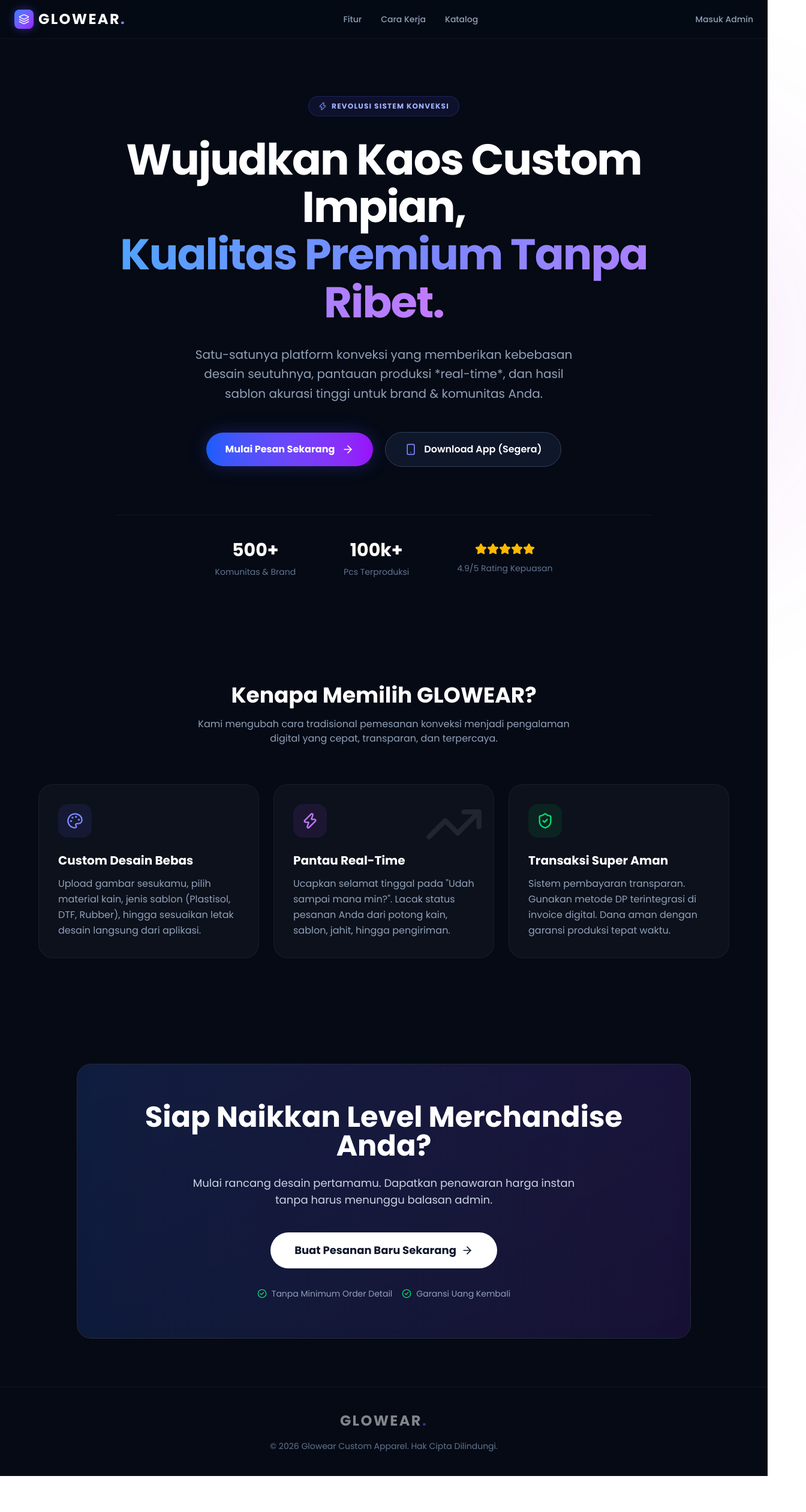
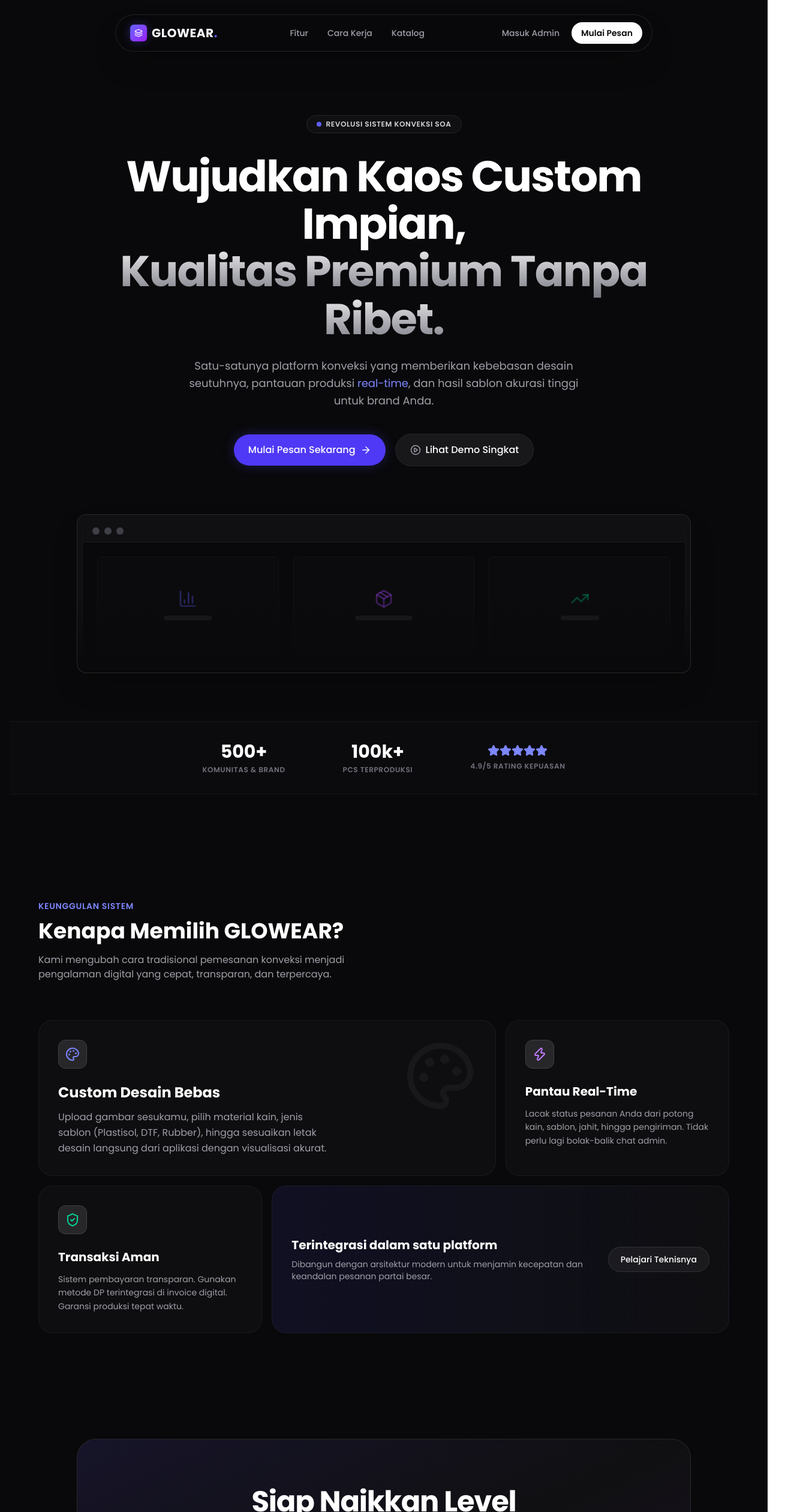
Before and after one commit to restuanggia-del/glowear, a Next.js app in the folder cms-admin/: page / in a window 1280 px wide. Shown: the top 2520 px of the page at 60% size, 1344 px wide, since content can reach past the window. Before the commit the page ends 2460 px from the top, so only its background shows below. Built offline with nearby package versions, Linux system fonts and the light colour scheme.

Commit message:
update landing page dan tambahkan layout baru untuk section testimoni

```diff
--- a/cms-admin/app/page.tsx
+++ b/cms-admin/app/page.tsx
@@ -8,138 +8,189 @@
   Star,
   TrendingUp,
   Layers,
-  CheckCircle2
+  CheckCircle2,
+  PlayCircle,
+  BarChart3,
+  Package
 } from "lucide-react";
 
 export default function Home() {
   return (
-    <div className="min-h-screen bg-[#050A15] font-sans selection:bg-indigo-500/30 selection:text-indigo-200 text-slate-300 overflow-hidden">
+    <div className="min-h-screen bg-[#09090B] font-sans selection:bg-indigo-500/30 selection:text-indigo-200 text-slate-300 overflow-hidden relative">
 
-      {/* Background Glow Effects (Branding GLOWEAR) */}
-      <div className="absolute top-[-10%] left-1/2 -translate-x-1/2 w-[800px] h-[500px] bg-gradient-to-r from-blue-600 via-indigo-600 to-purple-600 opacity-20 blur-[120px] rounded-full pointer-events-none -z-10"></div>
-      <div className="absolute bottom-[-10%] right-[-5%] w-[600px] h-[600px] bg-gradient-to-l from-purple-600 to-pink-600 opacity-10 blur-[150px] rounded-full pointer-events-none -z-10"></div>
+      {/* SaaS Grid Background & Radial Gradients */}
+      <div className="absolute inset-0 bg-[linear-gradient(to_right,#4f4f4f12_1px,transparent_1px),linear-gradient(to_bottom,#4f4f4f12_1px,transparent_1px)] bg-[size:24px_24px] [mask-image:radial-gradient(ellipse_60%_50%_at_50%_0%,#000_70%,transparent_100%)] pointer-events-none -z-20"></div>
 
-      {/* Navbar Premium Glassmorphism */}
-      <nav className="fixed top-0 w-full px-6 py-4 flex justify-between items-center z-50 bg-[#050A15]/70 backdrop-blur-md border-b border-white/5 transition-all">
-        <div className="flex items-center gap-2">
-          <div className="w-8 h-8 rounded-lg bg-gradient-to-br from-blue-500 to-purple-600 flex items-center justify-center shadow-[0_0_15px_rgba(79,70,229,0.5)]">
-            <Layers size={18} className="text-white" />
+      {/* Background Glow Effects */}
+      <div className="absolute top-[-10%] left-1/2 -translate-x-1/2 w-[800px] h-[400px] bg-indigo-600/20 blur-[120px] rounded-full pointer-events-none -z-10"></div>
+      <div className="absolute top-[20%] right-[-5%] w-[400px] h-[400px] bg-purple-600/10 blur-[100px] rounded-full pointer-events-none -z-10"></div>
+
+      {/* Navbar Floating Pill (Finorio Style) */}
+      <div className="fixed top-6 w-full flex justify-center z-50 px-4">
+        <nav className="w-full max-w-4xl px-4 py-3 flex justify-between items-center bg-[#09090B]/60 backdrop-blur-xl border border-white/10 rounded-full shadow-2xl transition-all">
+          <div className="flex items-center gap-2 pl-2">
+            <div className="w-7 h-7 rounded-md bg-gradient-to-br from-indigo-500 to-purple-600 flex items-center justify-center shadow-[0_0_15px_rgba(79,70,229,0.4)]">
+              <Layers size={14} className="text-white" />
             </div>
-          <div className="text-2xl font-black text-white tracking-widest">
-        GLOWEAR<span className="text-transparent bg-clip-text bg-gradient-to-r from-blue-400 to-purple-500">.</span>
+            <div className="text-xl font-bold text-white tracking-wide">
+              GLOWEAR<span className="text-indigo-500">.</span>
             </div>
           </div>
 
           <div className="hidden md:flex items-center gap-8 text-sm font-medium">
-      <a href="#fitur" className="text-slate-400 hover:text-white transition-colors">Fitur</a>
-      <a href="#cara-kerja" className="text-slate-400 hover:text-white transition-colors">Cara Kerja</a>
-      <a href="#katalog" className="text-slate-400 hover:text-white transition-colors">Katalog</a>
+            <a href="#fitur" className="text-zinc-400 hover:text-white transition-colors">Fitur</a>
+            <a href="#cara-kerja" className="text-zinc-400 hover:text-white transition-colors">Cara Kerja</a>
+            <a href="#katalog" className="text-zinc-400 hover:text-white transition-colors">Katalog</a>
           </div>
 
-    <div className="flex items-center gap-4">
-      <a
-        href="/dashboard"
-        className="hidden md:block text-sm font-medium text-slate-400 hover:text-white transition-colors"
-      >
+          <div className="flex items-center gap-3">
+            <a href="/dashboard" className="hidden md:block text-sm font-medium text-zinc-400 hover:text-white transition-colors px-2">
               Masuk Admin
             </a>
-      {/* <button className="px-5 py-2.5 bg-white/10 hover:bg-white/20 border border-white/10 rounded-full text-white text-sm font-semibold transition-all">
-        Login / Daftar
-      </button> */}
+            <button className="px-4 py-2 bg-white text-zinc-950 hover:bg-zinc-200 rounded-full text-sm font-semibold transition-all">
+              Mulai Pesan
+            </button>
           </div>
         </nav>
+      </div>
 
       {/* Hero Section */}
-      <main className="relative flex flex-col items-center justify-center pt-40 pb-20 px-4 text-center">
+      <main className="relative flex flex-col items-center justify-center pt-48 pb-20 px-4 text-center">
 
         {/* Badge Label */}
-        <div className="inline-flex items-center gap-2 px-4 py-2 rounded-full bg-indigo-500/10 border border-indigo-500/20 text-indigo-300 text-xs font-bold uppercase tracking-widest mb-8 animate-fade-in-up">
-          <Zap size={14} className="text-indigo-400" />
-          Revolusi Sistem Konveksi
+        <div className="inline-flex items-center gap-2 px-4 py-1.5 rounded-full bg-zinc-900/50 border border-zinc-800 text-zinc-300 text-xs font-semibold uppercase tracking-wider mb-8 backdrop-blur-sm">
+          <span className="flex h-2 w-2 rounded-full bg-indigo-500 animate-pulse"></span>
+          Revolusi Sistem Konveksi SOA
         </div>
 
         {/* Headline Utama */}
-        <h1 className="max-w-5xl text-5xl md:text-7xl font-black text-white tracking-tight leading-[1.1] mb-8">
+        <h1 className="max-w-5xl text-5xl md:text-7xl font-bold text-white tracking-tight leading-[1.1] mb-6">
           Wujudkan Kaos Custom Impian, <br className="hidden md:block" />
-          <span className="text-transparent bg-clip-text bg-gradient-to-r from-blue-400 via-indigo-400 to-purple-400 drop-shadow-sm">
+          <span className="text-transparent bg-clip-text bg-gradient-to-b from-white to-zinc-500">
             Kualitas Premium Tanpa Ribet.
           </span>
         </h1>
 
         {/* Sub-headline */}
-        <p className="max-w-2xl text-lg md:text-xl text-slate-400 mb-12 leading-relaxed">
-          Satu-satunya platform konveksi yang memberikan kebebasan desain seutuhnya, pantauan produksi *real-time*, dan hasil sablon akurasi tinggi untuk brand & komunitas Anda.
+        <p className="max-w-2xl text-lg text-zinc-400 mb-10 leading-relaxed">
+          Satu-satunya platform konveksi yang memberikan kebebasan desain seutuhnya, pantauan produksi <span className="text-indigo-400">real-time</span>, dan hasil sablon akurasi tinggi untuk brand Anda.
         </p>
 
         {/* Call to Action Buttons */}
-        <div className="flex flex-col sm:flex-row items-center gap-5 w-full justify-center">
-          <button className="group flex items-center justify-center gap-3 w-full sm:w-auto px-8 py-4 bg-gradient-to-r from-blue-600 to-purple-600 hover:from-blue-500 hover:to-purple-500 text-white rounded-full font-bold transition-all shadow-[0_0_30px_rgba(79,70,229,0.3)] hover:shadow-[0_0_40px_rgba(79,70,229,0.5)] hover:-translate-y-1">
+        <div className="flex flex-col sm:flex-row items-center gap-4 w-full justify-center mb-20">
+          <button className="group flex items-center justify-center gap-2 w-full sm:w-auto px-6 py-3.5 bg-indigo-600 hover:bg-indigo-500 text-white rounded-full font-medium transition-all shadow-[0_0_20px_rgba(79,70,229,0.3)]">
             Mulai Pesan Sekarang
-            <ArrowRight size={20} className="group-hover:translate-x-1 transition-transform" />
+            <ArrowRight size={18} className="group-hover:translate-x-1 transition-transform" />
           </button>
 
-          <button className="group flex items-center justify-center gap-3 w-full sm:w-auto px-8 py-4 bg-[#0F172A] hover:bg-[#1E293B] text-white border border-slate-700 rounded-full font-semibold transition-all">
-            <Smartphone size={20} className="text-indigo-400 group-hover:animate-bounce" />
-            Download App (Segera)
+          <button className="group flex items-center justify-center gap-2 w-full sm:w-auto px-6 py-3.5 bg-zinc-900 hover:bg-zinc-800 text-white border border-zinc-800 rounded-full font-medium transition-all">
+            <PlayCircle size={18} className="text-zinc-400 group-hover:text-white transition-colors" />
+            Lihat Demo Singkat
           </button>
         </div>
 
-        {/* Social Proof / Stats */}
-        <div className="mt-20 pt-10 border-t border-white/5 w-full max-w-4xl flex flex-col md:flex-row items-center justify-center gap-10 md:gap-20">
-          <div className="flex flex-col items-center gap-2">
+        {/* Dashboard Mockup (SaaS Vibe) */}
+        <div className="w-full max-w-5xl mx-auto p-2 bg-zinc-900/50 rounded-2xl border border-white/10 backdrop-blur-sm shadow-2xl relative">
+          <div className="absolute inset-0 bg-gradient-to-t from-[#09090B] via-transparent to-transparent z-10 rounded-2xl pointer-events-none"></div>
+          <div className="bg-zinc-950 rounded-xl border border-white/5 overflow-hidden">
+            {/* Window Controls */}
+            <div className="flex items-center gap-2 px-4 py-3 border-b border-white/5 bg-zinc-900/50">
+              <div className="w-3 h-3 rounded-full bg-zinc-700"></div>
+              <div className="w-3 h-3 rounded-full bg-zinc-700"></div>
+              <div className="w-3 h-3 rounded-full bg-zinc-700"></div>
+            </div>
+            {/* Fake Dashboard Body */}
+            <div className="p-6 grid grid-cols-1 md:grid-cols-3 gap-6 opacity-70">
+              <div className="h-40 rounded-lg border border-white/5 bg-zinc-900/30 flex flex-col justify-center items-center gap-3">
+                <BarChart3 size={32} className="text-indigo-500/50" />
+                <div className="h-2 w-20 bg-zinc-800 rounded-full"></div>
+              </div>
+              <div className="h-40 rounded-lg border border-white/5 bg-zinc-900/30 flex flex-col justify-center items-center gap-3">
+                <Package size={32} className="text-purple-500/50" />
+                <div className="h-2 w-24 bg-zinc-800 rounded-full"></div>
+              </div>
+              <div className="h-40 rounded-lg border border-white/5 bg-zinc-900/30 flex flex-col justify-center items-center gap-3">
+                <TrendingUp size={32} className="text-emerald-500/50" />
+                <div className="h-2 w-16 bg-zinc-800 rounded-full"></div>
+              </div>
+            </div>
+          </div>
+        </div>
+
+        {/* Social Proof / Stats Ticker */}
+        <div className="mt-20 border-y border-white/5 w-full bg-zinc-900/20 py-8 flex flex-col md:flex-row items-center justify-center gap-10 md:gap-24">
+          <div className="flex flex-col items-center gap-1">
             <h4 className="text-3xl font-bold text-white">500+</h4>
-            <p className="text-sm text-slate-500">Komunitas & Brand</p>
+            <p className="text-xs text-zinc-500 uppercase tracking-wider font-semibold">Komunitas & Brand</p>
           </div>
-          <div className="flex flex-col items-center gap-2">
+          <div className="flex flex-col items-center gap-1">
             <h4 className="text-3xl font-bold text-white">100k+</h4>
-            <p className="text-sm text-slate-500">Pcs Terproduksi</p>
+            <p className="text-xs text-zinc-500 uppercase tracking-wider font-semibold">Pcs Terproduksi</p>
           </div>
-          <div className="flex flex-col items-center gap-2">
-            <div className="flex text-amber-400 mb-1">
+          <div className="flex flex-col items-center gap-1">
+            <div className="flex text-indigo-400 mb-1">
               {[...Array(5)].map((_, i) => <Star key={i} size={20} fill="currentColor" />)}
             </div>
-            <p className="text-sm text-slate-500">4.9/5 Rating Kepuasan</p>
+            <p className="text-xs text-zinc-500 uppercase tracking-wider font-semibold">4.9/5 Rating Kepuasan</p>
           </div>
         </div>
       </main>
 
-      {/* Value Proposition / Features Section */}
+      {/* Features Section - Bento Grid */}
       <section id="fitur" className="py-24 px-6 relative">
         <div className="max-w-6xl mx-auto">
-          <div className="text-center mb-16">
+          <div className="mb-16">
+            <div className="text-indigo-400 text-sm font-semibold tracking-wider uppercase mb-3">Keunggulan Sistem</div>
             <h2 className="text-3xl md:text-4xl font-bold text-white mb-4">Kenapa Memilih GLOWEAR?</h2>
-            <p className="text-slate-400 max-w-2xl mx-auto">Kami mengubah cara tradisional pemesanan konveksi menjadi pengalaman digital yang cepat, transparan, dan terpercaya.</p>
+            <p className="text-zinc-400 max-w-xl">Kami mengubah cara tradisional pemesanan konveksi menjadi pengalaman digital yang cepat, transparan, dan terpercaya.</p>
           </div>
 
-          <div className="grid grid-cols-1 md:grid-cols-3 gap-6">
-            {/* Feature 1 */}
-            <div className="group bg-white/[0.03] hover:bg-white/[0.05] border border-white/5 hover:border-indigo-500/30 p-8 rounded-3xl transition-all duration-300">
-              <div className="h-14 w-14 rounded-2xl bg-indigo-500/10 text-indigo-400 flex items-center justify-center mb-6 group-hover:scale-110 transition-transform">
-                <Palette size={28} />
+          <div className="grid grid-cols-1 md:grid-cols-3 gap-4">
+            {/* Feature 1 - Large spanning card */}
+            <div className="md:col-span-2 group bg-zinc-900/40 border border-white/5 hover:border-indigo-500/30 p-8 rounded-3xl transition-all duration-300 relative overflow-hidden">
+              <div className="absolute top-0 right-0 p-8 opacity-5 group-hover:opacity-10 transition-opacity">
+                <Palette size={120} />
               </div>
-              <h3 className="text-xl font-bold text-white mb-3">Custom Desain Bebas</h3>
-              <p className="text-slate-400 leading-relaxed">Upload gambar sesukamu, pilih material kain, jenis sablon (Plastisol, DTF, Rubber), hingga sesuaikan letak desain langsung dari aplikasi.</p>
+              <div className="h-12 w-12 rounded-xl bg-zinc-800 border border-zinc-700 text-indigo-400 flex items-center justify-center mb-6 relative z-10">
+                <Palette size={24} />
+              </div>
+              <h3 className="text-2xl font-bold text-white mb-3 relative z-10">Custom Desain Bebas</h3>
+              <p className="text-zinc-400 leading-relaxed max-w-md relative z-10">
+                Upload gambar sesukamu, pilih material kain, jenis sablon (Plastisol, DTF, Rubber), hingga sesuaikan letak desain langsung dari aplikasi dengan visualisasi akurat.
+              </p>
             </div>
 
             {/* Feature 2 */}
-            <div className="group bg-white/[0.03] hover:bg-white/[0.05] border border-white/5 hover:border-purple-500/30 p-8 rounded-3xl transition-all duration-300 relative overflow-hidden">
-              <div className="absolute top-0 right-0 p-4 opacity-10 group-hover:opacity-20 transition-opacity">
-                <TrendingUp size={100} />
+            <div className="group bg-zinc-900/40 border border-white/5 hover:border-purple-500/30 p-8 rounded-3xl transition-all duration-300">
+              <div className="h-12 w-12 rounded-xl bg-zinc-800 border border-zinc-700 text-purple-400 flex items-center justify-center mb-6">
+                <Zap size={24} />
               </div>
-              <div className="h-14 w-14 rounded-2xl bg-purple-500/10 text-purple-400 flex items-center justify-center mb-6 group-hover:scale-110 transition-transform relative z-10">
-                <Zap size={28} />
-              </div>
-              <h3 className="text-xl font-bold text-white mb-3 relative z-10">Pantau Real-Time</h3>
-              <p className="text-slate-400 leading-relaxed relative z-10">Ucapkan selamat tinggal pada "Udah sampai mana min?". Lacak status pesanan Anda dari potong kain, sablon, jahit, hingga pengiriman.</p>
+              <h3 className="text-xl font-bold text-white mb-3">Pantau Real-Time</h3>
+              <p className="text-zinc-400 leading-relaxed text-sm">
+                Lacak status pesanan Anda dari potong kain, sablon, jahit, hingga pengiriman. Tidak perlu lagi bolak-balik chat admin.
+              </p>
             </div>
 
             {/* Feature 3 */}
-            <div className="group bg-white/[0.03] hover:bg-white/[0.05] border border-white/5 hover:border-green-500/30 p-8 rounded-3xl transition-all duration-300">
-              <div className="h-14 w-14 rounded-2xl bg-green-500/10 text-green-400 flex items-center justify-center mb-6 group-hover:scale-110 transition-transform">
-                <ShieldCheck size={28} />
+            <div className="group bg-zinc-900/40 border border-white/5 hover:border-emerald-500/30 p-8 rounded-3xl transition-all duration-300">
+              <div className="h-12 w-12 rounded-xl bg-zinc-800 border border-zinc-700 text-emerald-400 flex items-center justify-center mb-6">
+                <ShieldCheck size={24} />
               </div>
-              <h3 className="text-xl font-bold text-white mb-3">Transaksi Super Aman</h3>
-              <p className="text-slate-400 leading-relaxed">Sistem pembayaran transparan. Gunakan metode DP terintegrasi di invoice digital. Dana aman dengan garansi produksi tepat waktu.</p>
+              <h3 className="text-xl font-bold text-white mb-3">Transaksi Aman</h3>
+              <p className="text-zinc-400 leading-relaxed text-sm">
+                Sistem pembayaran transparan. Gunakan metode DP terintegrasi di invoice digital. Garansi produksi tepat waktu.
+              </p>
+            </div>
+
+            {/* Feature 4 - Bottom spanning */}
+            <div className="md:col-span-2 group bg-gradient-to-r from-indigo-900/20 to-zinc-900/40 border border-white/5 p-8 rounded-3xl flex flex-col md:flex-row items-center justify-between gap-6">
+              <div>
+                <h3 className="text-xl font-bold text-white mb-2">Terintegrasi dalam satu platform</h3>
+                <p className="text-zinc-400 text-sm">Dibangun dengan arsitektur modern untuk menjamin kecepatan dan keandalan pesanan partai besar.</p>
+              </div>
+              <button className="px-5 py-2.5 bg-white/5 hover:bg-white/10 border border-white/10 rounded-full text-white text-sm font-medium whitespace-nowrap transition-colors">
+                Pelajari Teknisnya
+              </button>
             </div>
           </div>
         </div>
@@ -147,24 +198,24 @@
 
       {/* Bottom CTA Section */}
       <section className="py-20 px-6">
-        <div className="max-w-5xl mx-auto relative rounded-3xl overflow-hidden border border-white/10 bg-gradient-to-br from-slate-900 to-[#0A1020] p-10 md:p-16 text-center">
+        <div className="max-w-5xl mx-auto relative rounded-[2rem] overflow-hidden border border-white/10 bg-zinc-900/50 p-12 md:p-20 text-center">
           {/* Internal Glow for Box */}
-          <div className="absolute inset-0 bg-gradient-to-r from-blue-600/10 to-purple-600/10 backdrop-blur-sm z-0"></div>
+          <div className="absolute inset-0 bg-gradient-to-br from-indigo-600/10 via-transparent to-purple-600/10 z-0"></div>
 
           <div className="relative z-10">
-            <h2 className="text-3xl md:text-5xl font-bold text-white mb-6">Siap Naikkan Level Merchandise Anda?</h2>
-            <p className="text-lg text-slate-300 mb-10 max-w-2xl mx-auto">Mulai rancang desain pertamamu. Dapatkan penawaran harga instan tanpa harus menunggu balasan admin.</p>
-            <button className="flex items-center mx-auto justify-center gap-2 px-10 py-4 bg-white text-slate-900 rounded-full font-bold text-lg hover:bg-slate-200 hover:scale-105 transition-all">
-              Buat Pesanan Baru Sekarang
-              <ArrowRight size={20} />
+            <h2 className="text-3xl md:text-5xl font-bold text-white mb-6 tracking-tight">Siap Naikkan Level <br/> Merchandise Anda?</h2>
+            <p className="text-zinc-400 mb-10 max-w-xl mx-auto">Mulai rancang desain pertamamu. Dapatkan penawaran harga instan tanpa harus menunggu balasan admin.</p>
+            <button className="flex items-center mx-auto justify-center gap-2 px-8 py-4 bg-white text-zinc-950 rounded-full font-bold hover:bg-zinc-200 transition-all shadow-[0_0_20px_rgba(255,255,255,0.1)]">
+              Buat Pesanan Baru
+              <ArrowRight size={18} />
             </button>
 
-            <div className="flex flex-wrap justify-center gap-4 mt-8">
-              <div className="flex items-center gap-2 text-sm text-slate-400">
-                <CheckCircle2 size={16} className="text-green-400" /> Tanpa Minimum Order Detail
+            <div className="flex flex-wrap justify-center gap-6 mt-10">
+              <div className="flex items-center gap-2 text-sm text-zinc-400 font-medium">
+                <CheckCircle2 size={18} className="text-indigo-400" /> Tanpa Minimum Order Detail
               </div>
-              <div className="flex items-center gap-2 text-sm text-slate-400">
-                <CheckCircle2 size={16} className="text-green-400" /> Garansi Uang Kembali
+              <div className="flex items-center gap-2 text-sm text-zinc-400 font-medium">
+                <CheckCircle2 size={18} className="text-indigo-400" /> Garansi Uang Kembali
               </div>
             </div>
           </div>
@@ -172,11 +223,14 @@
       </section>
 
       {/* Simple Footer */}
-      <footer className="border-t border-white/5 py-10 text-center">
-        <div className="text-2xl font-black text-white tracking-widest mb-4 opacity-50">
+      <footer className="border-t border-white/5 py-12 text-center mt-10">
+        <div className="flex items-center justify-center gap-2 mb-4 opacity-50">
+          <Layers size={18} className="text-white" />
+          <div className="text-xl font-bold text-white tracking-widest">
             GLOWEAR<span className="text-indigo-500">.</span>
           </div>
-        <p className="text-slate-500 text-sm">© {new Date().getFullYear()} Glowear Custom Apparel. Hak Cipta Dilindungi.</p>
+        </div>
+        <p className="text-zinc-600 text-sm">© {new Date().getFullYear()} Glowear Custom Apparel. Hak Cipta Dilindungi.</p>
       </footer>
 
     </div>
```
Lines whose indentation alone changed are shown as unchanged.
